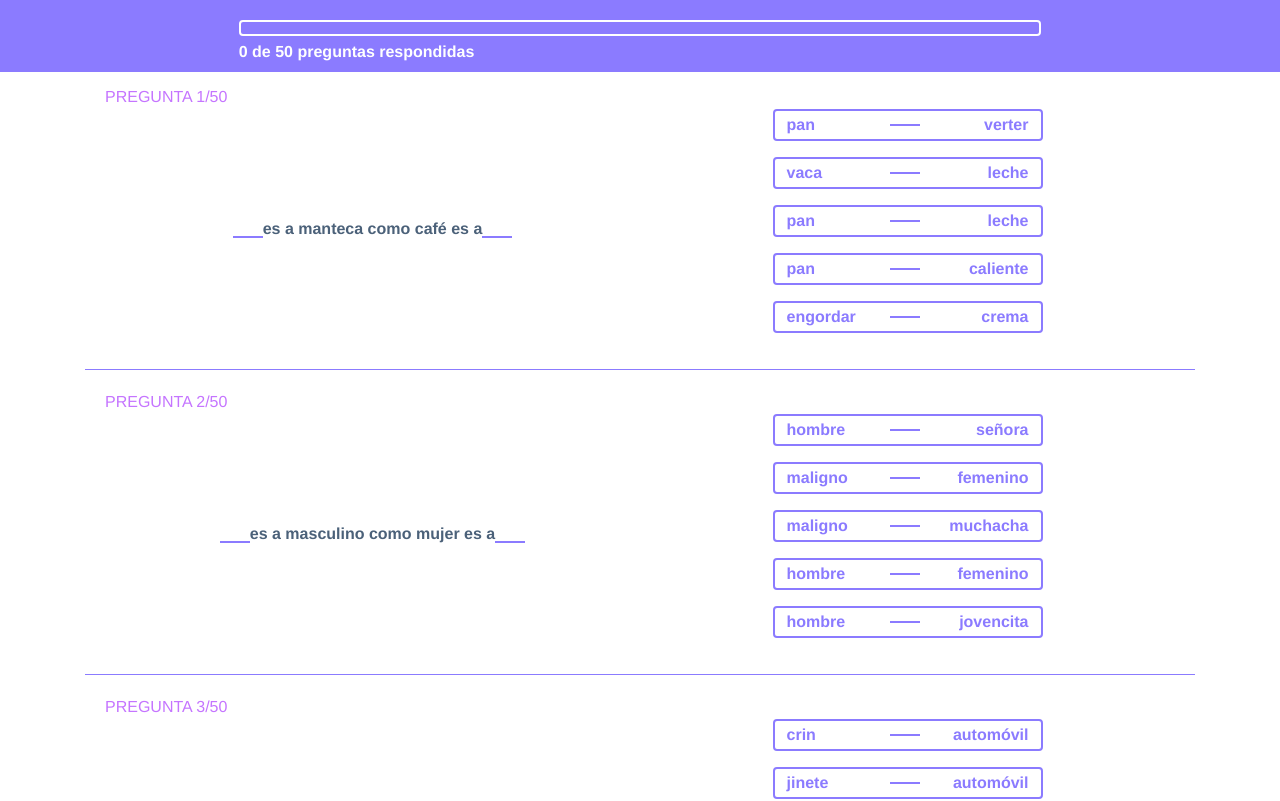
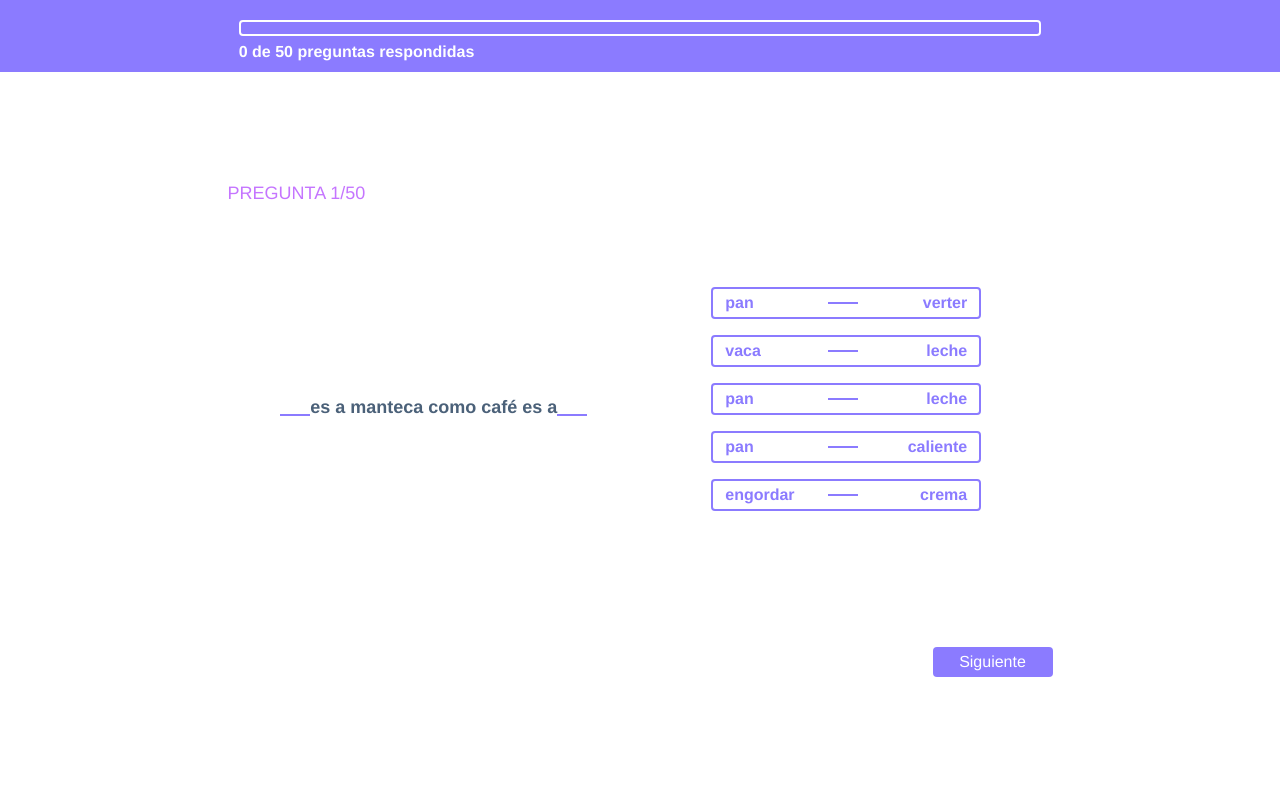
Before and after one commit to Mikjail/psicolab-ui, a Vue app: page / in a window 1280 px wide. Shown: the top 801 px of the page. Built offline with nearby package versions, Linux system fonts and the light colour scheme.

Commit message:
FooterNav - Adding next/back btns on the footer

```diff
--- /dev/null
+++ b/src/components/FooterNav.vue
@@ -0,0 +1,63 @@
+<template>
+  <div class="container">
+    <div class="row justify-content-center">
+      <div class="col-12 col-xl-9">
+        <div class="footer-nav__nav-btns">
+            <button class="footer-nav__nav-btns__back btn"
+              v-if="!isFirstPage"
+              @click="onBack()">
+              Volver
+            </button>
+            <button class="footer-nav__nav-btns__next btn"
+              v-if="!isLastPage"
+              @click="onNext()">
+              Siguiente
+            </button>
+        </div>
+      </div>
+    </div>
+  </div>
+</template>
+<script lang="ts">
+import { Component, Vue, Prop } from 'vue-property-decorator';
+
+@Component
+export default class FooterNav extends Vue {
+  @Prop({ required: true, default: 1 }) currentPage!: number;
+
+  @Prop({ required: true, default: 1 }) totalQuestions!: number;
+
+  get isFirstPage() {
+    return this.currentPage === 1;
+  }
+
+  get isLastPage() {
+    return this.currentPage === this.totalQuestions;
+  }
+
+  onNext() {
+    this.$emit('onChangePage', this.currentPage + 1);
+  }
+
+  onBack() {
+    this.$emit('onChangePage', this.currentPage - 1);
+  }
+}
+</script>
+<style lang="scss">
+  .footer-nav{
+      padding-top: 180px;
+    &__nav-btns{
+      margin-top: 120px;
+      button{
+        @include btn-primary;
+      }
+      &__next{
+        float: right;
+      }
+      &__back{
+        float:left;
+      }
+    }
+  }
+</style>
--- a/src/components/VerbalTest.vue
+++ b/src/components/VerbalTest.vue
@@ -1,30 +1,36 @@
 <template>
-  <div class="container verbal">
+  <div class="container">
+    <div class="row justify-content-center">
+      <div class="verbal col-9">
         <div class="verbal__question-section"
-    v-for="(question, index) in currentList" :key="question.id"
-    :id="`question-${currentIndex(index)}`">
+        :id="`question-${currentPage}`">
           <div
           class="verbal__question-section__number"
-      :id="`question-number-${currentIndex(index)}`">
-        PREGUNTA {{currentIndex(index)}}/{{totalItems}}
+          :id="`question-number-${currentPage}`">
+            PREGUNTA {{currentPage}}/{{totalItems}}
           </div>
-      <div class="verbal__question-section__question-answer">
+          <div
+          v-if="currentQuestion.description"
+          class="verbal__question-section__question-answer">
             <div class="verbal__question-section__question-answer__question">
-              <span></span>{{question.description}}<span></span>
+                  <span></span>{{currentQuestion.description}}<span></span>
             </div>
             <div class="verbal__question-section__question-answer__answer">
-            <div v-for="option in question.alternatives" :key="`${question.id}__${option.id}`">
+                <div v-for="option in currentQuestion.alternatives"
+                :key="`${currentQuestion.id}__${option.id}`">
                   <input
-                v-model="questionSelected[question.id]"
-                :value="`${question.id}_${option.id}`"
-                :id="`${question.id}_${option.id}`"
+                    v-model="questionSelected[currentQuestion.id]"
+                    :value="`${currentQuestion.id}_${option.id}`"
+                    :id="`${currentQuestion.id}_${option.id}`"
                     type="radio"/>
                   <label
-                :for="`${question.id}_${option.id}`">
+                    :for="`${currentQuestion.id}_${option.id}`">
                     {{option.answer[0]}}
                     <span></span>
                     {{option.answer[1]}}
                   </label>
+                </div>
+            </div>
           </div>
         </div>
       </div>
@@ -39,7 +45,7 @@ import { VerbalReasoningDetail } from '../views/VerbalReasoning.vue';
 
 @Component
 export default class VerbalTest extends Vue {
-  @Prop({ required: true }) currentList!: Array<VerbalReasoningDetail>;
+  @Prop({ required: true }) currentQuestion!: Array<VerbalReasoningDetail>;
 
   @Prop({ required: true, default: 1 }) currentPage!: number;
 
@@ -50,14 +56,6 @@ export default class VerbalTest extends Vue {
   @Watch('questionSelected')
   onMssgesChanged() {
     this.questionAnswered();
-  }
-
-  currentIndex(index: number) {
-    const currentIndex = index + 1;
-    if (this.currentPage === 1) {
-      return currentIndex;
-    }
-    return (this.currentPage - 1) * 10 + currentIndex;
   }
 
   questionAnswered() {
@@ -71,7 +69,6 @@ export default class VerbalTest extends Vue {
     margin-top: 30px;
   }
   &__question-section {
-    padding: 20px;
     border-bottom: 0.5px solid $primary;
     transition: 1s;
         &.selected{
@@ -83,10 +80,12 @@ export default class VerbalTest extends Vue {
       &__number{
         color: $secondary;
         font-weight: 500;
+        font-size: 18px;
       }
       &__question-answer{
         display:flex;
         justify-content: space-between;
+        margin-top: 80px;
         &__question,
         &__answer{
           flex-basis: 50%;
@@ -97,6 +96,7 @@ export default class VerbalTest extends Vue {
           align-items: center;
           font-weight: bold;
           color: $dark-gray;
+          font-size: 18px;
           span{
             position:relative;
             color: $primary;
--- a/src/styles/_mixins.scss
+++ b/src/styles/_mixins.scss
@@ -30,6 +30,23 @@
   }
 }
 
+@mixin btn-primary {
+  border-radius: 4px;
+  min-width: 120px;
+  height: 30px;
+  background-color: $primary;
+  color: white;
+  display: flex;
+  justify-content: center;
+  align-items: center;
+  &:hover{
+    color: white;
+    background: $primary;
+    transition: 0.5s;
+    border: 2px solid $primary-light;
+  }
+}
+
 @mixin shadow-panel-secondary {
   -webkit-box-shadow: inset 0px 0px 86px -39px rgba(197,117,255,0.71);
 -moz-box-shadow: inset 0px 0px 86px -39px rgba(197,117,255,0.71);
--- a/src/views/VerbalReasoning.vue
+++ b/src/views/VerbalReasoning.vue
@@ -1,34 +1,28 @@
 <template>
   <div class="verbal-reasoning">
     <NavBar
-      v-on:onChangePage="onChangePage"
-      v-on:onChangeQuestion="onChangeQuestion"
-      :totalPages="totalPages"
-      :currentPage="currentPage"
       :totalQuestions="totalQuestions"
-      :totalAnswers="totalAnswers"
-      :questionAsnwered="questionsSelected" />
-    <VerbalTest
-      :currentList="currentList"
+      :totalAnswers="totalAnswers" />
+      <VerbalTest
+      :currentQuestion="currentQuestion"
       :currentPage="currentPage"
       :totalItems="testData.length"
       v-on:questionAsnwered="questionAsnwered" />
-    <b-pagination
-      class="verbal__pagination"
-      align="center"
-      :totalRows="totalRows"
-      :perPage="pageSize"
-      v-model="currentPage" />
+      <FooterNav
+        :currentPage="currentPage"
+        :totalQuestions="totalQuestions"
+        v-on:onChangePage="onChangePage" />
   </div>
 </template>
 <script lang="ts">
 import { Component, Vue } from 'vue-property-decorator';
 import NavBar from '@/components/NavBar.vue';
 import VerbalTest from '@/components/VerbalTest.vue';
+import FooterNav from '@/components/FooterNav.vue';
 // eslint-disable-next-line
 import testData from '../assets/data/verbal-reasoning.json';
 
-@Component({ components: { NavBar, VerbalTest } })
+@Component({ components: { NavBar, VerbalTest, FooterNav } })
 export default class VerbalReasoning extends Vue {
   testData: Array<VerbalReasoningDetail> = [] ;
 
@@ -57,12 +51,8 @@ export default class VerbalReasoning extends Vue {
     this.totalQuestions = this.testData.length;
   }
 
-  get currentList() {
-    const items = this.testData;
-    return items.slice(
-      (this.currentPage - 1) * this.pageSize,
-      this.currentPage * this.pageSize,
-    );
+  get currentQuestion() {
+    return this.testData[this.currentPage - 1] || {};
   }
 
   get totalRows() {
@@ -74,31 +64,8 @@ export default class VerbalReasoning extends Vue {
     this.totalAnswers = Object.keys(questionSelected).length;
   }
 
-  onChangeQuestion(navigateTo: { page: number; question: number}) {
-    const time = navigateTo.page !== this.currentPage ? 200 : 0;
-    setTimeout(() => {
-      VerbalReasoning.scrollToView(navigateTo.question);
-      VerbalReasoning.toggleShadow(navigateTo.question);
-    }, time);
-    this.currentPage = navigateTo.page;
-  }
-
   onChangePage(page: number) {
     this.currentPage = page;
-  }
-
-  static scrollToView(questionNumber: number) {
-    const element = document.getElementById(`question-${questionNumber}`);
-    if (element) element.scrollIntoView({ behavior: 'smooth', block: 'center' });
-  }
-
-  static toggleShadow(questionNumber: number) {
-    // const element = document.getElementById(`question-number-${questionNumber}`);
-    const element = document.getElementById(`question-${questionNumber}`);
-    if (element) element.classList.add('selected');
-    setTimeout(() => {
-      if (element) element.classList.remove('selected');
-    }, 1000);
   }
 }
 
@@ -113,6 +80,14 @@ export interface VerbalReasoningDetail {
 </script>
 <style lang="scss">
   .verbal-reasoning{
-      margin-top: 65px;
+      padding-top: 180px;
+    &__nav-btns{
+      display:flex;
+      justify-content: space-between;
+      margin-top: 120px;
+      button{
+        @include btn-primary;
+      }
+    }
   }
 </style>
```
Lines whose indentation alone changed are shown as unchanged.
